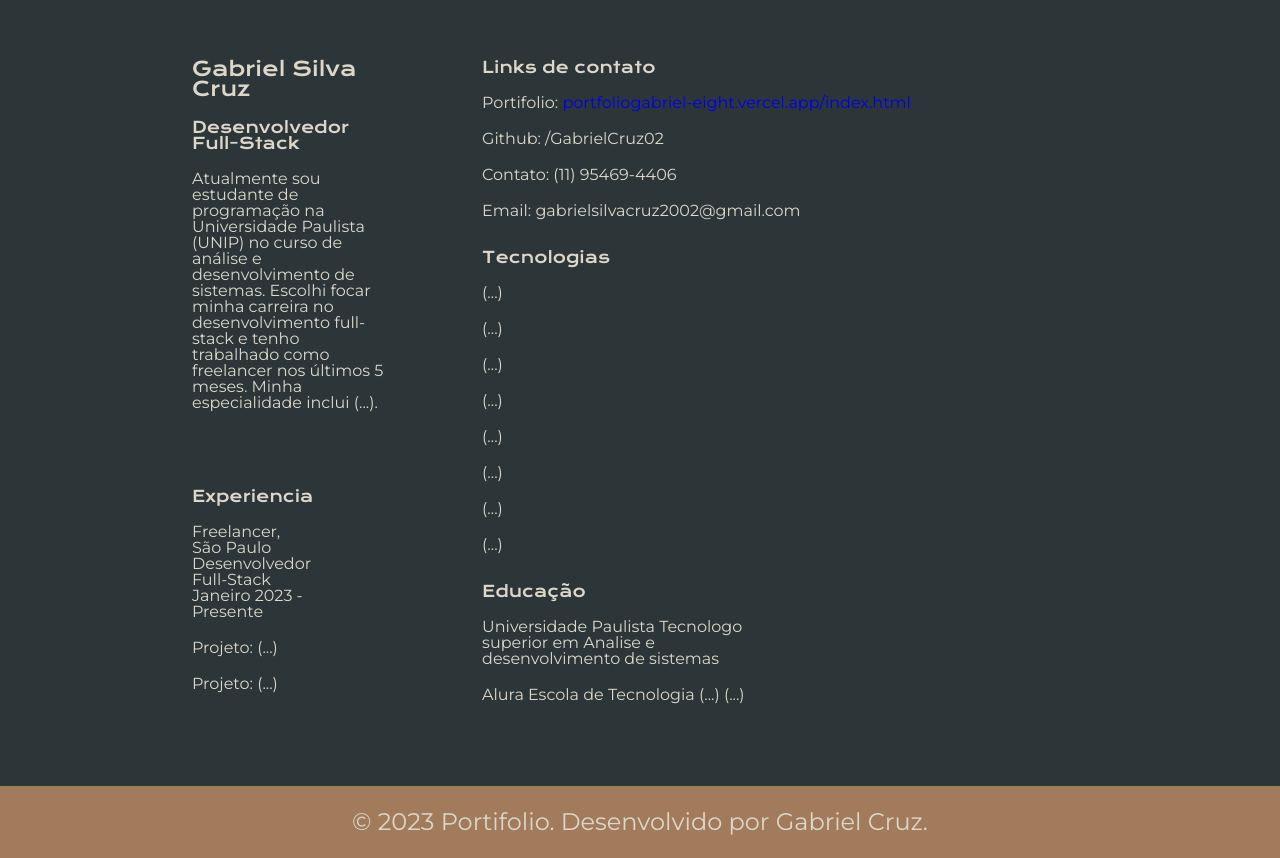
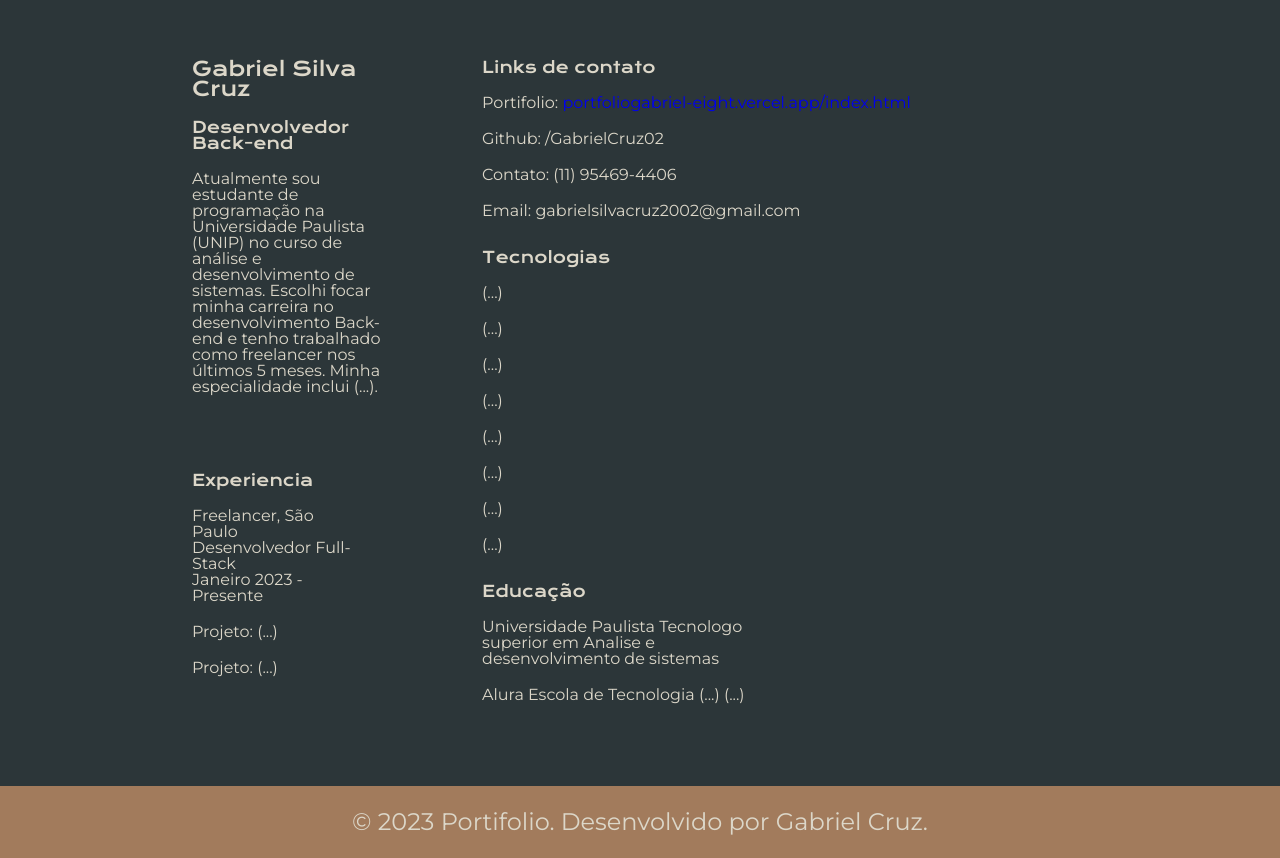
Before and after one commit to GabrielCruz02/portfolio, a plain HTML site: page curriculo.html in a window 1280 px wide. Shown: the part 74-932 px from the top of the page. Drawn offline with nearby package versions, Linux system fonts and the light colour scheme.

Commit message:
atualização nos textos

```diff
--- a/curriculo.html
+++ b/curriculo.html
@@ -23,17 +23,19 @@
     <section class="curriculo__conteudo1">
       <div class="curriculo__sobremim">
         <h1 class="curriculo__conteudo1__titulo">Gabriel Silva Cruz</h1>
-        <h2 class="curriculo__conteudo1__subtitulo">Desenvolvedor Full-Stack</h2>
+        <h2 class="curriculo__conteudo1__subtitulo">Desenvolvedor Back-end</h2>
         <p class="curriculo__conteudo1__paragrafo">Atualmente sou estudante de programação na Universidade Paulista
           (UNIP) no curso de análise e desenvolvimento
-          de sistemas. Escolhi focar minha carreira no desenvolvimento full-stack e tenho trabalhado como freelancer nos
+          de sistemas. Escolhi focar minha carreira no desenvolvimento Back-end e tenho trabalhado como freelancer nos
           últimos 5 meses. Minha especialidade inclui (...).
         </p>
       </div>
       <div class="curriculo__experiencia">
         <h2 class="curriculo__conteudo1__subtitulo">Experiencia</h2>
-        <p class="curriculo__conteudo1__paragrafo">Freelancer, São Paulo Desenvolvedor Full-Stack Janeiro 2023 -
-          Presente </p>
+        <div>
+          <p class="curriculo__conteudo1__paragrafo">Freelancer, São Paulo Desenvolvedor Full-Stack </p>
+          <p class="curriculo__conteudo1__paragrafo">Janeiro 2023 - Presente</p>
+        </div>
         <p class="curriculo__conteudo1__paragrafo">Projeto: (...) </p>
         <p class="curriculo__conteudo1__paragrafo">Projeto: (...) </p>
       </div>
--- a/styles/style.css
+++ b/styles/style.css
@@ -81,7 +81,7 @@ body  {
   display: flex;
   flex-direction: column;
   gap: 20px;
-  width: 50%;
+  width: 70%;
 }
 
 .curriculo__conteudo1__titulo {
```
